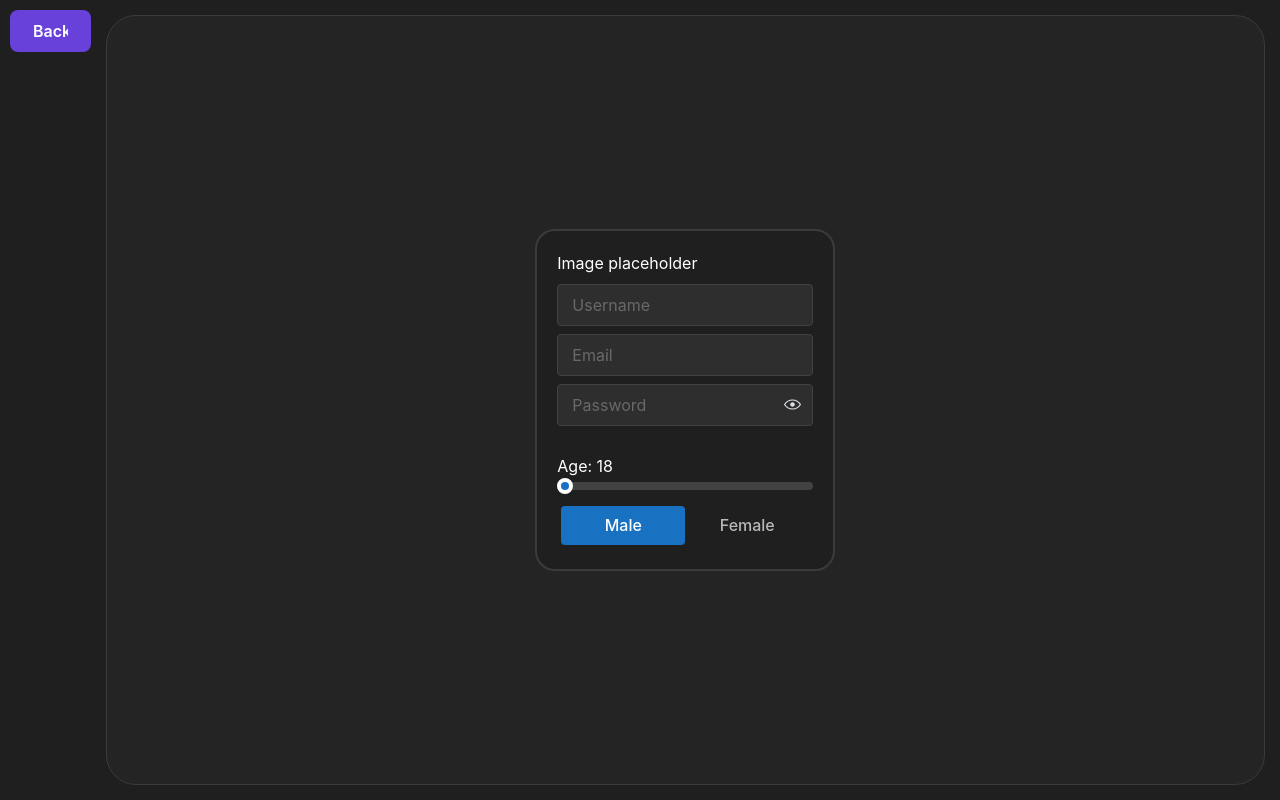
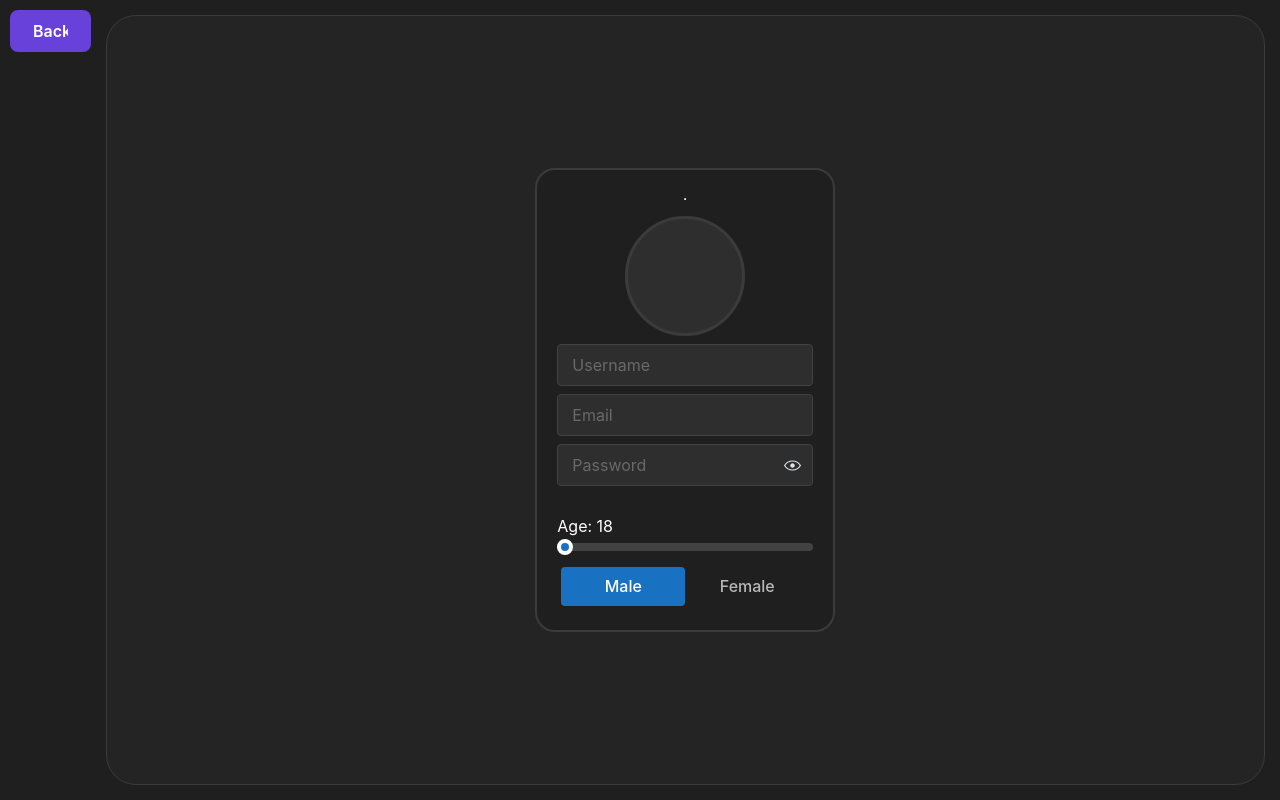
Before and after one commit to MartincsekLevente/React-AvatarCreator, a React (Vite) app: page /create-avatar in a window 1280 px wide. Built offline with nearby package versions, Linux system fonts and the light colour scheme.

Commit message:
Add profile picture container

```diff
--- a/src/Components/AvatarCardEditor/AvatarCardEditor.css
+++ b/src/Components/AvatarCardEditor/AvatarCardEditor.css
@@ -2,6 +2,19 @@
     display: flex;
     align-items: center;
     margin: auto;
+}
+
+.avatar-image-container {
+    display: flex;
+    justify-content: center;
+}
+
+.avatar-image {
+    width: 120px;
+    height: 120px;
+    background: #2e2e2e;
+    border-radius: 50%;
+    border: 3px solid #3b3b3b;
 }
 
 .avatar-card {
--- a/src/Components/AvatarCardEditor/AvatarCardEditor.tsx
+++ b/src/Components/AvatarCardEditor/AvatarCardEditor.tsx
@@ -59,8 +59,9 @@ export default function AvatarCardEditor() {
     return (
         <div className={"avatar-card-editor-container"}>
             <div className={"avatar-card"}>
+                <hr></hr>
                 <div className={"avatar-image-container"}>
-                    <div>Image placeholder</div>
+                    <div className={"avatar-image"}></div>
                 </div>
                 <Input
                     onChange={(event) => handleUsernameInputChange(event)}
```
